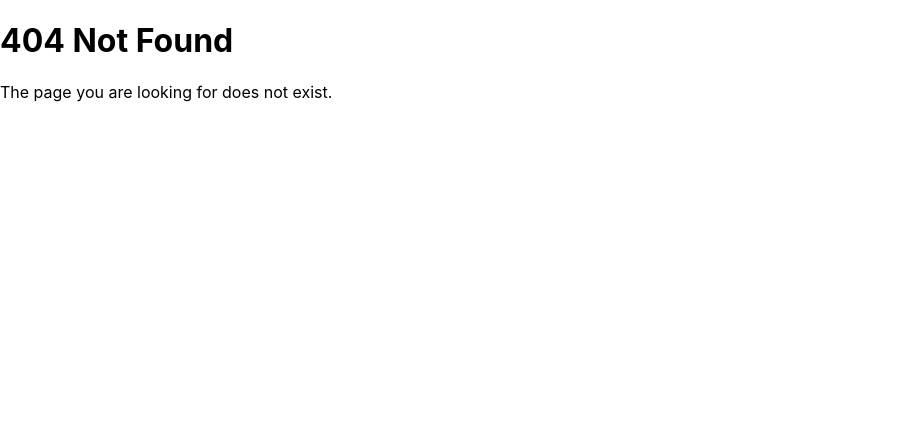
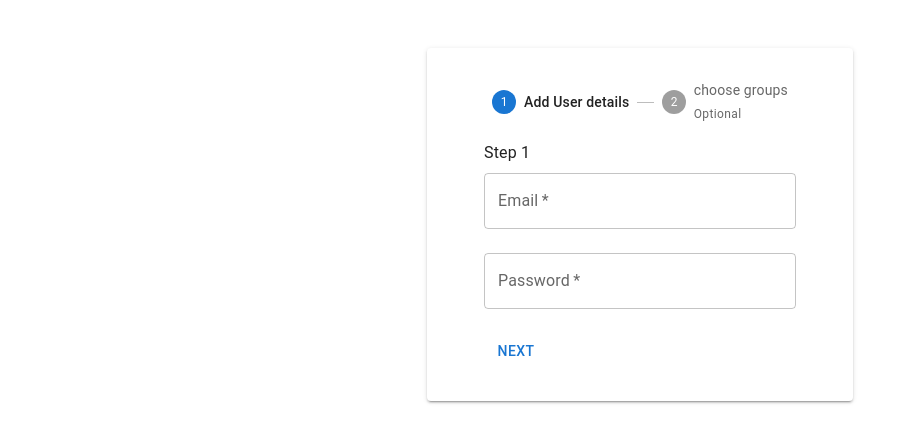
Before and after one commit to ankitpyc/react-chat-ui, a React (Create React App) app: page /register in a window 1280 px wide. Before the commit this address had no page. Shown: the top 442 px of the page, without its empty margins (0-917 px from the left). Built offline with nearby package versions, Linux system fonts and the light colour scheme.

Commit message:
added tailwind & register path

```diff
--- a/package.json
+++ b/package.json
@@ -53,6 +53,9 @@
     "@faker-js/faker": "^8.4.1",
     "@types/react": "^18.2.79",
     "@types/react-dom": "^18.2.25",
+    "autoprefixer": "^10.4.19",
+    "postcss": "^8.4.38",
+    "tailwindcss": "^3.4.4",
     "ts-loader": "^9.5.1",
     "typescript": "^5.4.5"
   }
--- /dev/null
+++ b/postcss.config.js
@@ -0,0 +1,6 @@
+module.exports = {
+  plugins: {
+    tailwindcss: {},
+    autoprefixer: {},
+  },
+}
--- a/src/App.css
+++ b/src/App.css
@@ -1,5 +1,6 @@
 .App {
   text-align: center;
+  height: 100vh;
 }
 
 .App-logo {
--- a/src/App.jsx
+++ b/src/App.jsx
@@ -5,6 +5,7 @@ import Chat from './components/chat/Chat';
 import {AxiosProvider} from './utils/axiosInterceptor'
 import Login from './components/Login/Login';
 import NotFound from './components/NotFound/NotFound';
+import Register from './components/Register/Register';
 
 const App = () => {
   return (
@@ -13,6 +14,7 @@ const App = () => {
             <Route path="/login" element={<Login/> } />
             <Route path="/chat" element={<Chat/> } />
             <Route path="*" element={<NotFound/> } />
+            <Route path='/register' element={<Register />} />
       </Routes>
   </AxiosProvider>
   )
--- a/src/components/Login/Login.tsx
+++ b/src/components/Login/Login.tsx
@@ -9,7 +9,6 @@ import {
   Alert,
   Button,
 } from "@mui/material";
-import { setUserDetails } from "../../redux-store/userSlice";
 import { useDispatch } from "react-redux";
 import CircularIndeterminate from "../util/LoadingIcon";
 import { LoginError, UserDetails } from "./LoginError";
@@ -17,8 +16,6 @@ import { UserSession } from "../../utils/sessionStore";
 import { useAxios } from "../../utils/axiosInterceptor";
 
 const Login = () => {
-  const dispatch = useDispatch();
-
   const theme = useTheme();
   const navigate = useNavigate();
   const axiosInstance = useAxios();
@@ -93,8 +90,8 @@ const Login = () => {
           spacing={1}
           p={4}
         >
-          <Stack spacing={2}>
-            <h1>Welcome to Chatsy 🦊 </h1>
+          <Stack className="text-center" spacing={2}>
+            <h1 className="text-2xl">Welcome to Chatsy 🦊 </h1>
             <small> Don't have an account ? Sign Up </small>
             <Divider />
           </Stack>
--- /dev/null
+++ b/src/components/Register/Register.tsx
@@ -0,0 +1,128 @@
+import * as React from 'react';
+import Box from '@mui/material/Box';
+import Stepper from '@mui/material/Stepper';
+import Step from '@mui/material/Step';
+import StepLabel from '@mui/material/StepLabel';
+import Button from '@mui/material/Button';
+import Typography from '@mui/material/Typography';
+import { Paper, TextField } from '@mui/material';
+
+const steps = ['Add User details', 'choose groups'];
+
+export default function Register() {
+  const [activeStep, setActiveStep] = React.useState(0);
+  const [skipped, setSkipped] = React.useState(new Set<number>());
+
+  const isStepOptional = (step: number) => {
+    return step === 1;
+  };
+
+  const isStepSkipped = (step: number) => {
+    return skipped.has(step);
+  };
+
+  const handleNext = () => {
+    let newSkipped = skipped;
+    if (isStepSkipped(activeStep)) {
+      newSkipped = new Set(newSkipped.values());
+      newSkipped.delete(activeStep);
+    }
+
+    setActiveStep((prevActiveStep) => prevActiveStep + 1);
+    setSkipped(newSkipped);
+  };
+
+  const handleBack = () => {
+    setActiveStep((prevActiveStep) => prevActiveStep - 1);
+  };
+
+  const handleSkip = () => {
+    if (!isStepOptional(activeStep)) {
+      // You probably want to guard against something like this,
+      // it should never occur unless someone's actively trying to break something.
+      throw new Error("You can't skip a step that isn't optional.");
+    }
+
+    setActiveStep((prevActiveStep) => prevActiveStep + 1);
+    setSkipped((prevSkipped) => {
+      const newSkipped = new Set(prevSkipped.values());
+      newSkipped.add(activeStep);
+      return newSkipped;
+    });
+  };
+
+  const handleReset = () => {
+    setActiveStep(0);
+  };
+
+  return (
+    <Paper  elevation={2} className='w-2/6 flex m-auto mt-12 py-8 px-2 border-t-1 border-t-indigo-500'>
+    <Box className={'m-auto'}>
+      <Stepper activeStep={activeStep}>
+        {steps.map((label, index) => {
+          const stepProps: { completed?: boolean } = {};
+          const labelProps: {
+            optional?: React.ReactNode;
+          } = {};
+          if (isStepOptional(index)) {
+            labelProps.optional = (
+              <Typography variant="caption">Optional</Typography>
+            );
+          }
+          if (isStepSkipped(index)) {
+            stepProps.completed = false;
+          }
+          return (
+            <Step key={label} {...stepProps}>
+              <StepLabel {...labelProps}>{label}</StepLabel>
+            </Step>
+          );
+        })}
+      </Stepper>
+      {activeStep === steps.length ? (
+        <React.Fragment>
+          <Typography sx={{ mt: 2, mb: 1 }}>
+            All steps completed - you&apos;re finished
+          </Typography>
+          <Box sx={{ display: 'flex', flexDirection: 'row', pt: 2 }}>
+            <Box sx={{ flex: '1 1 auto' }} />
+            <Button onClick={handleReset}>Reset</Button>
+          </Box>
+        </React.Fragment>
+      ) : (
+        <Box>
+          <Typography sx={{ mt: 2, mb: 1 }}>Step {activeStep + 1}</Typography>
+
+             <form autoComplete="off" onSubmit={ () => console.log("eefefe")}>
+              <TextField
+                label="Email"
+                name="email"
+                required
+                variant="outlined"
+                color="secondary"
+                type="email"
+                fullWidth
+                sx={{ mb: 3 }}
+              />
+              <br/>
+              <TextField
+                label="Password"
+                name="password"
+                required
+                variant="outlined"
+                color="secondary"
+                type="password"
+                fullWidth
+
+                sx={{ mb: 3 }}
+              />
+                  <Button onClick={handleNext}>
+              {activeStep === steps.length - 1 ? 'Finish' : 'Next'}
+            </Button>
+            </form>
+        </Box>
+      )}
+    </Box>
+    </Paper>
+  );
+}
--- a/src/index.css
+++ b/src/index.css
@@ -1,8 +1,14 @@
+@tailwind base;
+@tailwind components;
+@tailwind utilities;
+
+
 body {
   margin: 0;
   font-family: -apple-system, BlinkMacSystemFont, 'Segoe UI', 'Roboto', 'Oxygen',
     'Ubuntu', 'Cantarell', 'Fira Sans', 'Droid Sans', 'Helvetica Neue',
     sans-serif;
+    height: 100vh;
   -webkit-font-smoothing: antialiased;
   -moz-osx-font-smoothing: grayscale;
 }
--- /dev/null
+++ b/tailwind.config.js
@@ -0,0 +1,9 @@
+/** @type {import('tailwindcss').Config} */
+module.exports = {
+  content: [
+    "./src/**/*.{js,jsx,ts,tsx}",
+  ],  theme: {
+    extend: {},
+  },
+  plugins: [],
+}
```
Also changed, not shown: 1 other file (tests, documents, lock files or other folders).
